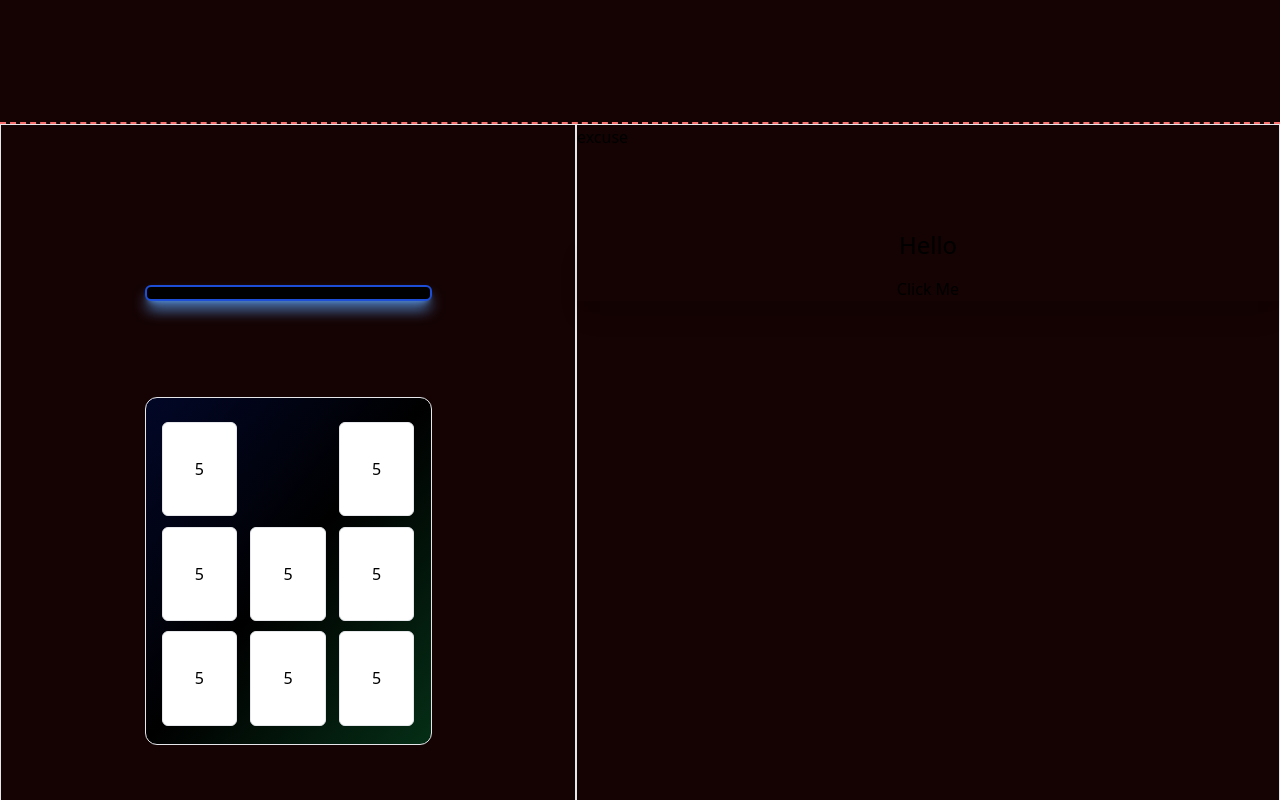
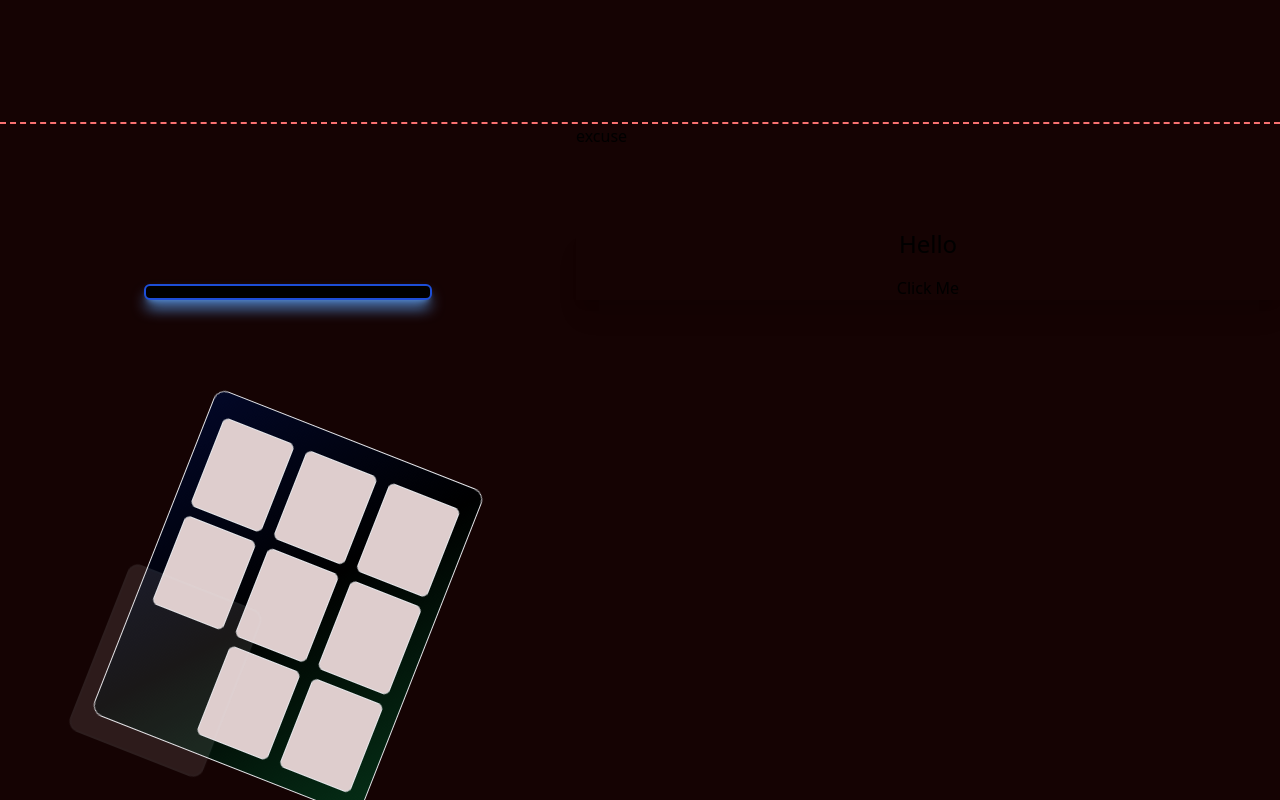
Before and after one commit to shivamgupta951/YemmyHMGame, a React (Vite) app: page / in a window 1280 px wide. Shown: the part 1100-1900 px from the top of the page. Built offline with nearby package versions, Linux system fonts and the light colour scheme.

Commit message:
UI Updated for Game Section!

```diff
--- a/src/components/GameSection.tsx
+++ b/src/components/GameSection.tsx
@@ -1,5 +1,7 @@
 import { useState } from "react";
 import words from "../wordList.json";
+import { useEffect } from "react";
+import {motion} from "framer-motion"
 
 const GameSection = () => {
   const [wordToGuess, setWordToGuess] = useState(() => {
@@ -8,41 +10,84 @@ const GameSection = () => {
   const [boxStatus, setBoxStatus] = useState(() => {
     return Math.floor(Math.random() * 10);
   });
+  useEffect(() => {
+    const interval = setInterval(() => {
+      setBoxStatus(Math.floor(Math.random() * 10));
+    }, 1000); // change every 1s
+    return () => clearInterval(interval);
+  }, []);
+
   return (
     <div className="w-full min-h-[900px] border-b-2 border-dashed border-red-400 flex justify-center">
-      <div className="border w-[45%] flex justify-start pt-40 items-center py-10 flex-col space-y-24">
+      <div className="w-[45%] flex justify-start pt-40 items-center py-10 flex-col space-y-32">
         <div className="border-2 w-[50%] border-blue-700 shadow-lg shadow-blue-400 min-h-4 rounded-md bg-black"></div>
-        <div className="border w-[50%] justify-between min-h-[50%] flex flex-wrap p-4 rounded-xl bg-gradient-to-br from-[#020727] via-black to-green-950">
-          <div className="border size-[30%] flex justify-center items-center text-black rounded-md bg-white mt-2">
-            {boxStatus}
+        <motion.div animate={{rotate: [0,15,-15,30,-30,60,-60,120,-120,360]}} transition={{duration: 20 , repeat: Infinity}} className="border w-[50%] justify-between min-h-[50%] flex flex-wrap p-4 rounded-xl bg-gradient-to-br from-[#020727] via-black to-green-950">
+          <div
+            className={`border size-[30%] flex justify-center items-center text-black rounded-md bg-[#decdcd] mt-2 ${
+              boxStatus == 0 ? "animate-ping-slow" : ""
+            }`}
+          >
+
           </div>
-          <div className="border size-[30%] flex justify-center items-center text-black rounded-md bg-white animate-ping mt-2">
-            {boxStatus}
+          <div
+            className={`border size-[30%] flex justify-center items-center text-black rounded-md bg-[#decdcd] mt-2 ${
+              boxStatus == 1 ? "animate-ping-slow" : ""
+            }`}
+          >
+
           </div>
-          <div className="border size-[30%] flex justify-center items-center text-black rounded-md bg-white mt-2">
-            {boxStatus}
+          <div
+            className={`border size-[30%] flex justify-center items-center text-black rounded-md bg-[#decdcd] mt-2 ${
+              boxStatus == 2 ? "animate-ping-slow" : ""
+            }`}
+          >
+
           </div>
-          <div className="border size-[30%] flex justify-center items-center text-black rounded-md bg-white mt-2">
-            {boxStatus}
+          <div
+            className={`border size-[30%] flex justify-center items-center text-black rounded-md bg-[#decdcd] mt-2 ${
+              boxStatus == 3 ? "animate-ping-slow" : ""
+            }`}
+          >
+
           </div>
-          <div className="border size-[30%] flex justify-center items-center text-black rounded-md bg-white mt-2">
-            {boxStatus}
+          <div
+            className={`border size-[30%] flex justify-center items-center text-black rounded-md bg-[#decdcd] mt-2 ${
+              boxStatus == 4 ? "animate-ping-slow" : ""
+            }`}
+          >
+
           </div>
-          <div className="border size-[30%] flex justify-center items-center text-black rounded-md bg-white mt-2">
-            {boxStatus}
+          <div
+            className={`border size-[30%] flex justify-center items-center text-black rounded-md bg-[#decdcd] mt-2 ${
+              boxStatus == 5 ? "animate-ping-slow" : ""
+            }`}
+          >
+
           </div>
-          <div className="border size-[30%] flex justify-center items-center text-black rounded-md bg-white mt-2">
-            {boxStatus}
+          <div
+            className={`border size-[30%] flex justify-center items-center text-black rounded-md bg-[#decdcd] mt-2 ${
+              boxStatus == 6 ? "animate-ping-slow" : ""
+            }`}
+          >
+
           </div>
-          <div className="border size-[30%] flex justify-center items-center text-black rounded-md bg-white mt-2">
-            {boxStatus}
+          <div
+            className={`border size-[30%] flex justify-center items-center text-black rounded-md bg-[#decdcd] mt-2 ${
+              boxStatus == 7 ? "animate-ping-slow" : ""
+            }`}
+          >
+
           </div>
-          <div className="border size-[30%] flex justify-center items-center text-black rounded-md bg-white mt-2">
-            {boxStatus}
+          <div
+            className={`border size-[30%] flex justify-center items-center text-black rounded-md bg-[#decdcd] mt-2 ${
+              boxStatus == 8 ? "animate-ping-slow" : ""
+            } ${boxStatus == 9 ? "animate-ping-slow" : ""}`}
+          >
+
           </div>
-        </div>
+        </motion.div>
       </div>
-      <div className="border w-[55%]">
+      <div className="w-[55%]">
         <div>{wordToGuess}</div>
         <div className="card w-full bg-base-100 shadow-xl mt-20">
           <div className="card-body items-center text-center ">
--- a/tailwind.config.js
+++ b/tailwind.config.js
@@ -1,9 +1,6 @@
 /** @type {import('tailwindcss').Config} */
 export default {
-  content: [
-    "./index.html",
-    "./src/**/*.{js,ts,jsx,tsx}",
-  ],
+  content: ["./index.html", "./src/**/*.{js,ts,jsx,tsx}"],
   theme: {
     extend: {
       keyframes: {
@@ -13,7 +10,8 @@ export default {
         },
       },
       animation: {
-        "slow-spin": "slow-spin 4s linear infinite",
+        "slow-spin": "slow-spin 8s linear infinite",
+        "ping-slow": "ping 2s cubic-bezier(0, 0, 0.2, 1) infinite", // slower
       },
     },
   },
```
